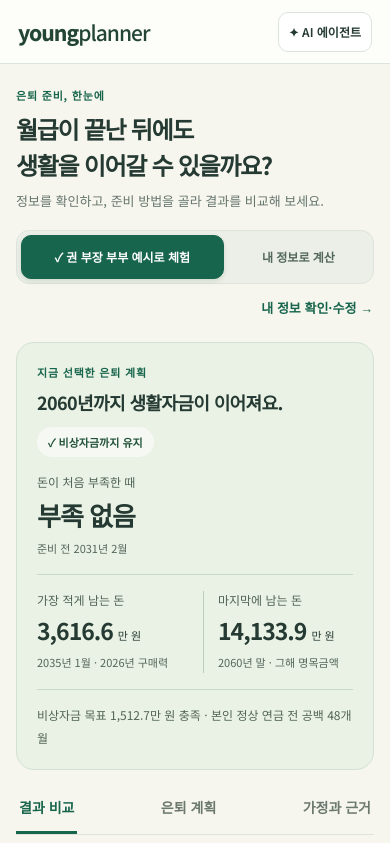
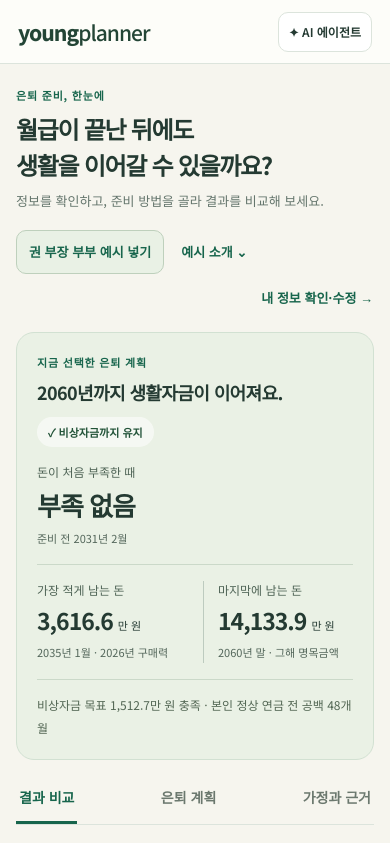
Before and after one commit to issuejong/Worksupace, a Next.js app in the folder young-planner/: page / in a window 390 px wide. Shown: the top 843 px of the page. Built offline with nearby package versions, Linux system fonts and the light colour scheme.

Commit message:
style(AFPK): 예시 입력 버튼 단순화와 부부 소개 추가

```diff
--- a/young-planner/src/app/planner.css
+++ b/young-planner/src/app/planner.css
@@ -108,27 +108,47 @@
   gap: 12px;
   margin-bottom: 20px;
 }
-.yp-segment {
+.yp-example-actions {
   display: flex;
-  padding: 4px;
-  border-radius: 13px;
+  align-items: center;
+  flex-wrap: wrap;
+  gap: 8px;
+}
+.yp-app .yp-example-button {
+  background: #e9f1e5;
+  border-color: #bed0bc;
+  color: var(--green);
+}
+.yp-example-info {
+  background: #fffefa;
   border: 1px solid var(--line);
-  background: #ecefe7;
-  gap: 4px;
+  border-radius: 15px;
+  padding: 22px 24px;
+  margin-bottom: 20px;
 }
-.yp-segment button {
-  border-color: transparent;
-  background: transparent;
-  color: #52675a;
+.yp-example-info > p {
+  font-size: 14px;
+  max-width: 960px;
 }
-.yp-segment button[aria-pressed="true"] {
-  background: var(--green);
-  color: white;
-  border-color: var(--green);
-  box-shadow: 0 2px 5px #123d2520;
+.yp-example-info dl {
+  display: grid;
+  grid-template-columns: repeat(4, minmax(0, 1fr));
+  gap: 14px;
+  margin: 18px 0;
 }
-.yp-segment button[aria-pressed="true"]:hover {
-  background: #0f4d39 !important;
+.yp-example-info dt {
+  color: var(--muted);
+  font-size: 12px;
+  margin-bottom: 6px;
+}
+.yp-example-info dd {
+  margin: 0;
+  font-weight: 600;
+  font-size: 16px;
+}
+.yp-example-info .yp-section-heading > button {
+  font-size: 22px;
+  padding: 4px 12px;
 }
 .yp-app .yp-text-button {
   background: transparent;
@@ -1016,16 +1036,22 @@
     gap: 6px;
     margin-bottom: 16px;
   }
-  .yp-segment {
-    width: 100%;
+  .yp-example-actions {
+    gap: 4px;
   }
-  .yp-segment button {
-    font-size: 12px;
-    padding: 10px 8px;
-    flex: 1;
+  .yp-example-actions button {
+    font-size: 13px;
+    padding: 10px 12px;
   }
-  .yp-segment button:first-child {
-    flex: 1.5;
+  .yp-example-info {
+    padding: 18px;
+  }
+  .yp-example-info dl {
+    grid-template-columns: repeat(2, minmax(0, 1fr));
+    gap: 16px 10px;
+  }
+  .yp-example-info dd {
+    font-size: 14px;
   }
   .yp-start > .yp-text-button {
     align-self: flex-end;
--- a/young-planner/src/app/planner.tsx
+++ b/young-planner/src/app/planner.tsx
@@ -357,8 +357,8 @@ function Charts({
 type Message = { question: string; reply: AgentReply; snapshot: string };
 export default function Planner() {
   const [h, setH] = useState<Household>({ ...example }),
-    [s, setS] = useState<Solutions>({ ...adopted }),
-    [basis, setBasis] = useState<"example" | "custom">("example");
+    [s, setS] = useState<Solutions>({ ...adopted });
+  const [exampleInfo, setExampleInfo] = useState(false);
   const [settings, setSettings] = useState(true),
     [ai, setAI] = useState(false),
     [compact, setCompact] = useState(false),
@@ -439,7 +439,6 @@ export default function Planner() {
     planValidation = solutionSchema.safeParse(s);
   const update = (key: keyof Household, value: string | number) => {
     setH((v) => ({ ...v, [key]: value }));
-    setBasis("custom");
     setNotice("");
     setApplied("");
     setUndo(null);
@@ -494,7 +493,6 @@ export default function Planner() {
     abort.current?.abort();
     setH({ ...example });
     setS({ ...adopted });
-    setBasis("example");
     setNotice("권 부장 부부의 정보와 보고서 기본 계획을 불러왔어요.");
     setFileError("");
     setApplied("");
@@ -578,7 +576,6 @@ export default function Planner() {
     setH(nextH.data);
     setS(nextS.data);
     setApplied(c.name);
-    if (JSON.stringify(h) !== JSON.stringify(nextH.data)) setBasis("custom");
     setTab("result");
     setNotice(`${c.name}을 적용했어요.`);
   }
@@ -679,21 +676,17 @@ export default function Planner() {
           </div>
         </section>
         <div className="yp-start">
-          <div className="yp-segment" aria-label="계산할 정보 선택">
-            <button aria-pressed={basis === "example"} onClick={resetExample}>
-              {basis === "example" ? "✓ " : ""}권 부장 부부 예시로 체험
+          <div className="yp-example-actions">
+            <button className="yp-example-button" onClick={resetExample}>
+              권 부장 부부 예시 넣기
             </button>
             <button
-              aria-pressed={basis === "custom"}
-              onClick={() => {
-                setBasis("custom");
-                showSettings();
-                setNotice(
-                  "예시 값을 내 정보로 바꿔 주세요. 입력한 내용은 자동 저장하지 않아요.",
-                );
-              }}
+              className="yp-text-button"
+              aria-expanded={exampleInfo}
+              aria-controls="yp-example-info"
+              onClick={() => setExampleInfo((v) => !v)}
             >
-              {basis === "custom" ? "✓ " : ""}내 정보로 계산
+              예시 소개 {exampleInfo ? "⌃" : "⌄"}
             </button>
           </div>
           <button
@@ -705,6 +698,61 @@ export default function Planner() {
             {settings ? "입력 접기 ↑" : "내 정보 확인·수정 →"}
           </button>
         </div>
+        {exampleInfo && (
+          <section
+            className="yp-example-info"
+            id="yp-example-info"
+            aria-labelledby="yp-example-title"
+          >
+            <div className="yp-section-heading">
+              <div>
+                <p className="yp-eyebrow">
+                  가상의 보고서 사례 · {dateText(example.start)} 기준
+                </p>
+                <h2 id="yp-example-title">
+                  정년과 연금 사이, 생활비를 어떻게 마련할까요?
+                </h2>
+              </div>
+              <button
+                aria-label="예시 소개 닫기"
+                onClick={() => setExampleInfo(false)}
+              >
+                ×
+              </button>
+            </div>
+            <p>
+              권 부장은 {example.birth.slice(0, 4)}년생으로{" "}
+              {dateText(example.retire)} 은퇴를 앞두고 있어요. 배우자는{" "}
+              {example.spouseBirth.slice(0, 4)}년생이며{" "}
+              {dateText(example.spouseEnd)}까지 일할 예정이에요. 은퇴 후
+              국민연금이 나오기 전까지 생활자금이 충분한지, 어떤 준비가 필요한지
+              비교하는 사례예요.
+            </p>
+            <dl>
+              {[
+                [
+                  "부부 월소득",
+                  fmt(example.income + example.spouseIncome) + "만 원",
+                ],
+                ["월 생활비", fmt(example.living) + "만 원"],
+                ["금융자산", fmt(example.assets) + "만 원"],
+                [
+                  "주택가격 / 주담대",
+                  fmt(example.house) + " / " + fmt(example.loan) + "만 원",
+                ],
+              ].map(([label, value]) => (
+                <div key={label}>
+                  <dt>{label}</dt>
+                  <dd>{value}</dd>
+                </div>
+              ))}
+            </dl>
+            <p className="yp-note">
+              ‘예시 넣기’를 누르면 위 가구 정보와 보고서 기본 은퇴 계획을 함께
+              불러와요. 이후 내 상황에 맞게 자유롭게 바꿀 수 있어요.
+            </p>
+          </section>
+        )}
         {notice && (
           <div className="yp-notice" role="status">
             {notice}
@@ -815,7 +863,6 @@ export default function Planner() {
                                 nextS = solutionSchema.parse(value.solutions);
                               setH(nextH);
                               setS(nextS);
-                              setBasis("custom");
                               setFileError("");
                               setNotice("저장한 조건을 불러왔어요.");
                               setApplied("");
```
Also changed, not shown: 4 other files (tests, documents, lock files or other folders).
